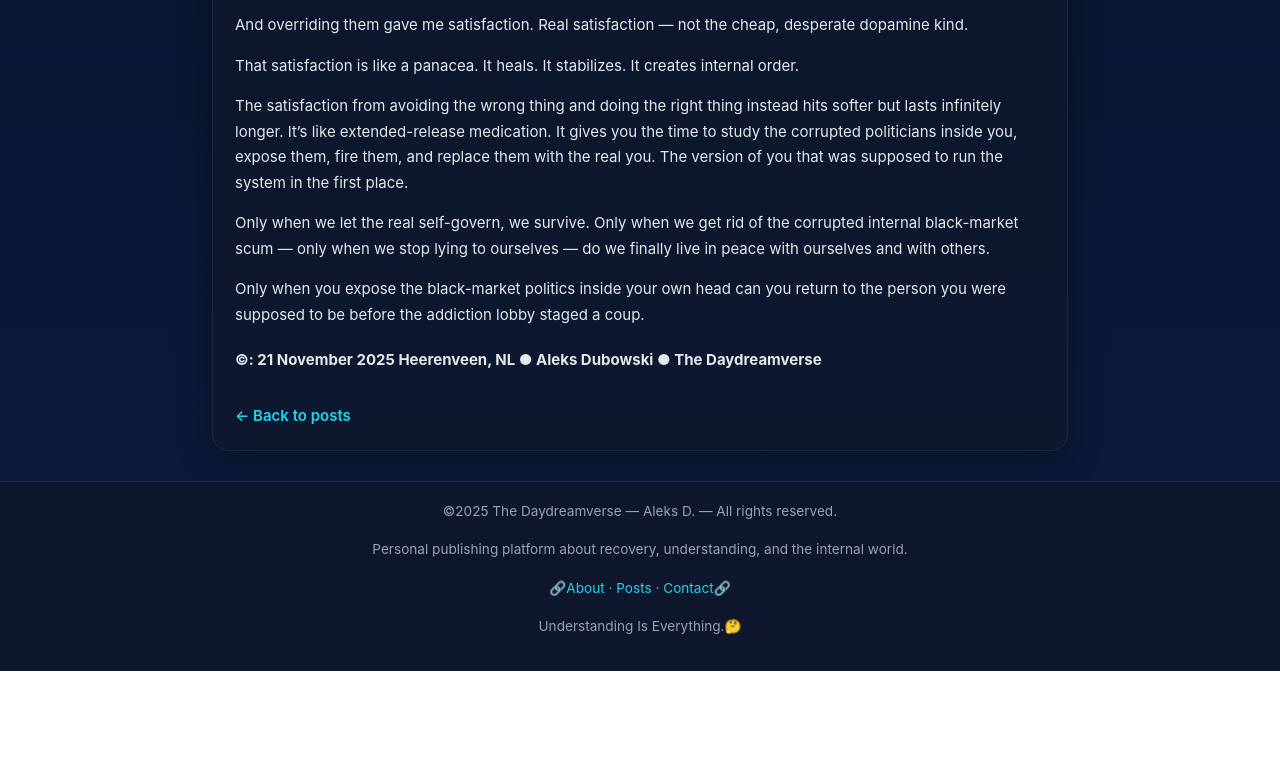
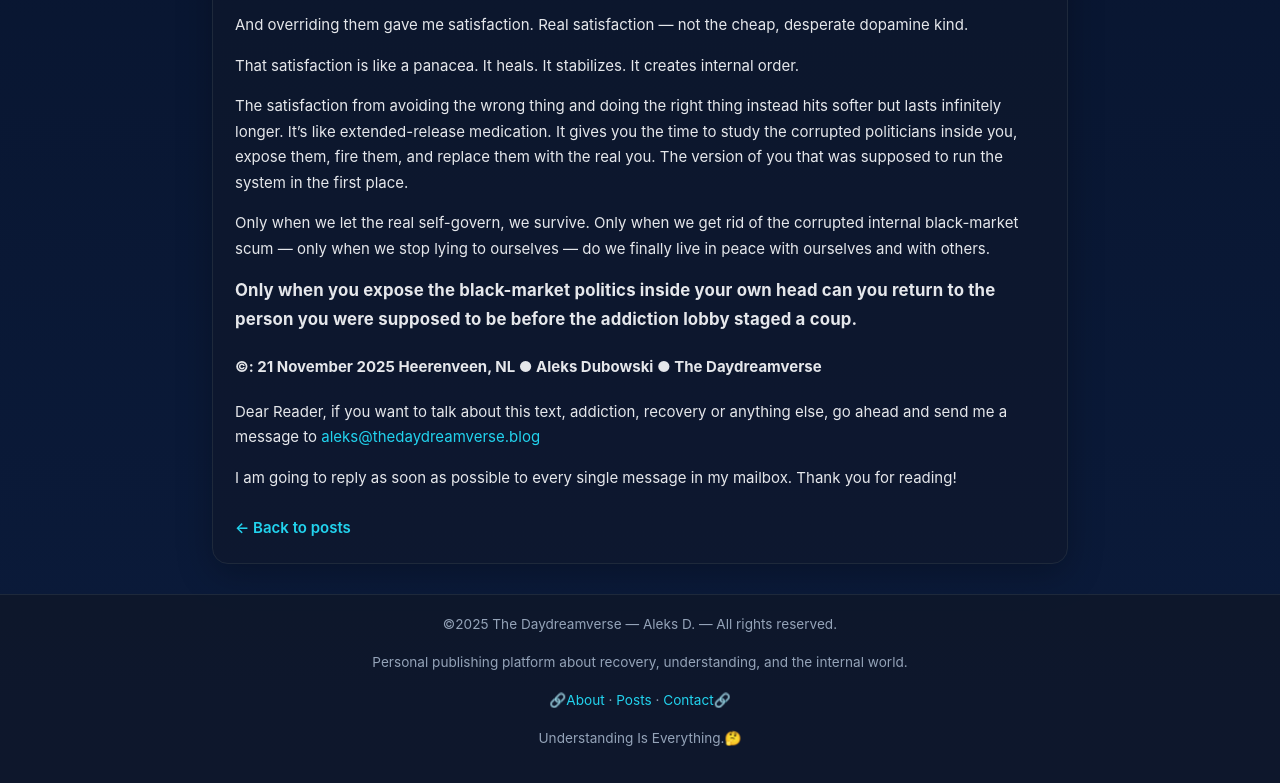
Before and after one commit to DeDaydreamer/recovery-static-blog, a plain HTML site: page posts/clear-mornings.html in a window 1280 px wide. Shown: the part 2963-3746 px from the top of the page. Before the commit the page ends 3634 px from the top, so only its background shows below. Drawn offline with Linux system fonts and the light colour scheme.

Commit message:
aarticle edit - ending

```diff
--- a/posts/clear-mornings.html
+++ b/posts/clear-mornings.html
@@ -141,15 +141,15 @@ Real satisfaction — not the cheap, desperate dopamine kind.
 Only when we get rid of the corrupted internal black-market scum — only when we stop lying to ourselves — do we finally live in peace with ourselves and with others.
 </p>
 
-<p>Only when you expose the black-market politics inside your own head can you return to the person you were supposed to be before the addiction lobby staged a coup.</p>
+<h2>Only when you expose the black-market politics inside your own head can you return to the person you were supposed to be before the addiction lobby staged a coup.</h2>
 
 <h4><b>©: </b>21 November 2025 Heerenveen, NL  ●  Aleks Dubowski  ●
 The Daydreamverse
 </h4>
 
-<p></p>
+<p>Dear Reader, if you want to talk about this text, addiction, recovery or anything else, go ahead and send me a message to <a href="mailto:aleks@thedaydreamverse.blog">aleks@thedaydreamverse.blog</a></p>
 
-<p></p>
+<p>I am going to reply as soon as possible to every single message in my mailbox. Thank you for reading!</p>
 
 
         <a class="back-link" href="../posts.html">&larr; Back to posts</a>
```
